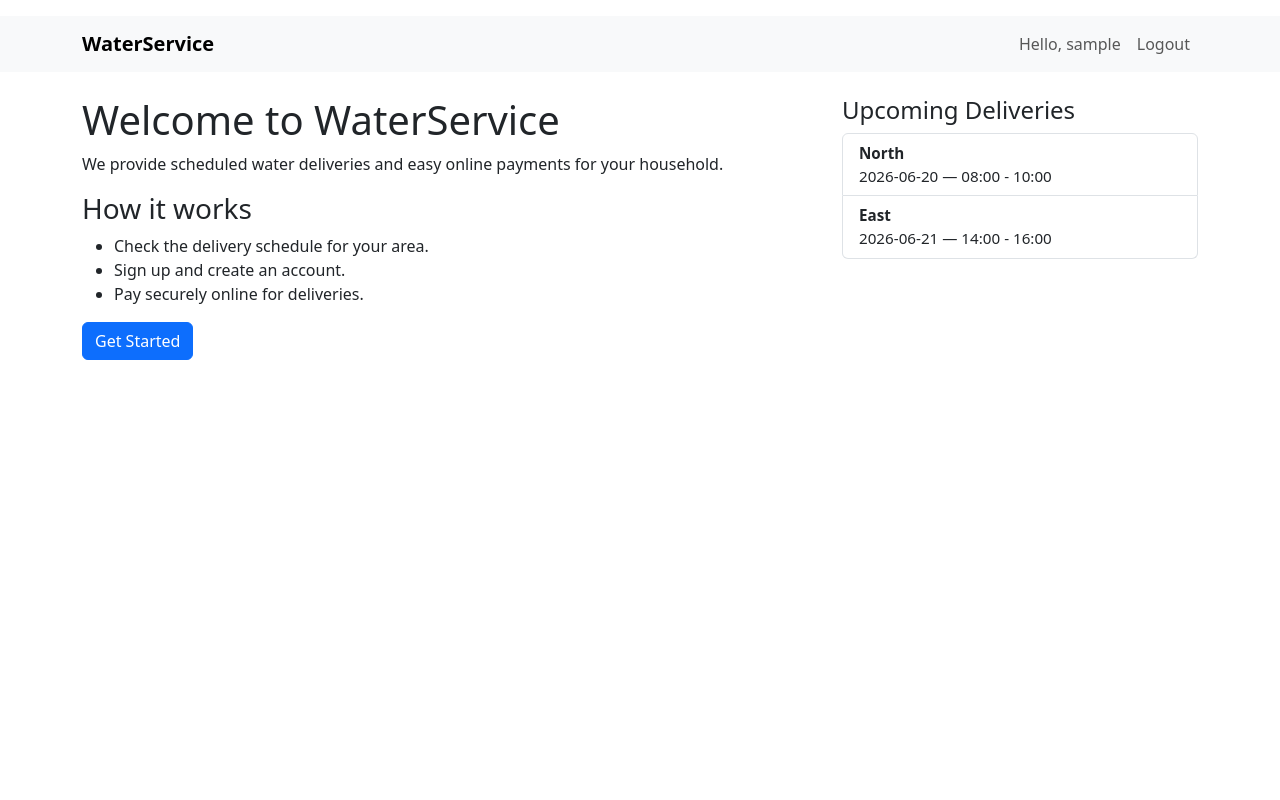
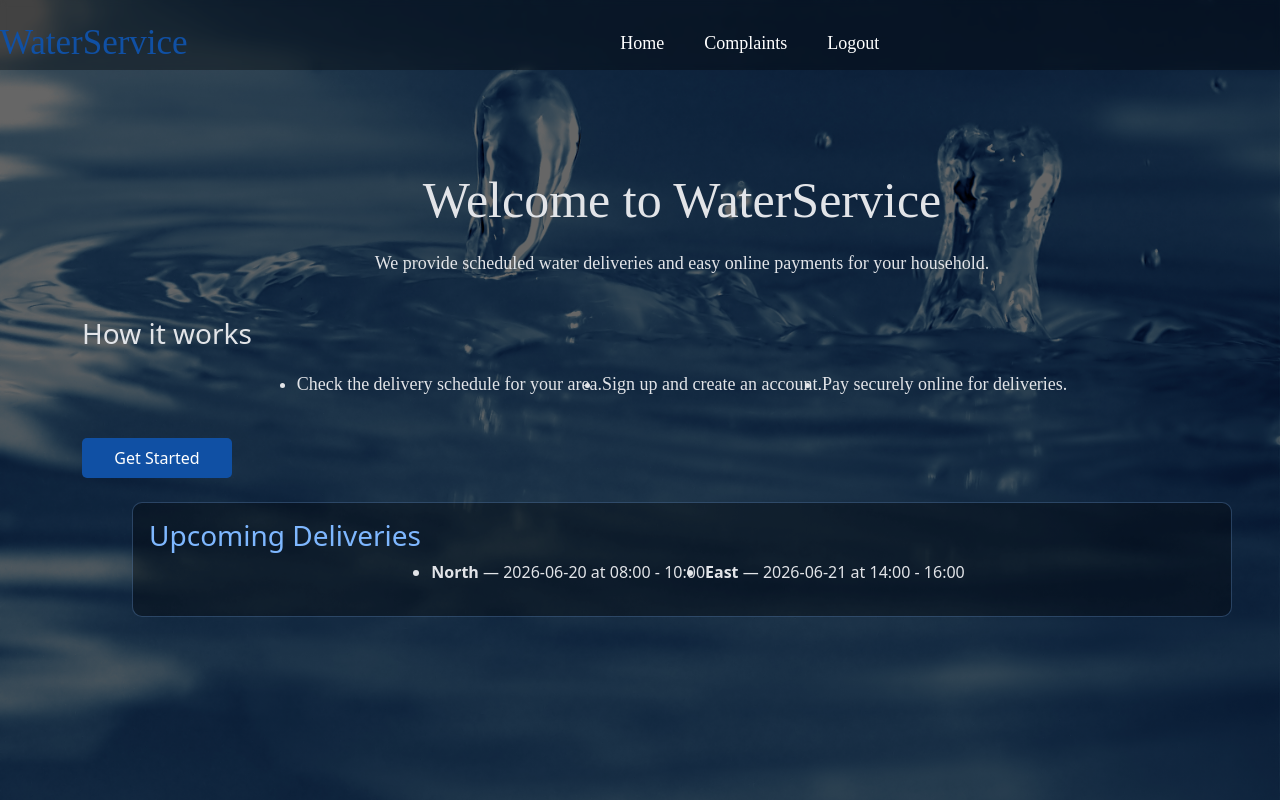
Before and after one commit to Allankamaus/Water-Management-system, a Flask app: page / in a window 1280 px wide. Run offline with Flask 2, Linux system fonts and the light colour scheme; the visitor is signed in with stand-in values (Sample User, id 1).

Commit message:
Added cmoplaints page

```diff
--- a/app.py
+++ b/app.py
@@ -23,7 +23,7 @@ def index():
     user = None
     if session.get("user_id"):
         user = {"id": session.get("user_id"), "name": session.get("user_name")}
-    return render_template("index.html", schedule=schedule, user=user)
+    return render_template("index.html", schedule=schedule, user=user, page_class="landing-page")
 
 
 @app.context_processor
@@ -84,6 +84,23 @@ def pay():
     return render_template("pay.html")
 
 
+@app.route("/complaints", methods=["GET", "POST"])
+def complaints():
+    """Render the complaints page and handle complaint submissions."""
+    if request.method == "POST":
+        meter_id = request.form.get("meter_id")
+        email = request.form.get("email")
+        details = request.form.get("details")
+        photo = request.files.get("photo")
+
+        # Placeholder handling for complaint submissions.
+        # In a later iteration, this should be stored or emailed to admins.
+        flash("Your complaint has been submitted. Our admin team will review it shortly.")
+        return redirect(url_for("complaints"))
+
+    return render_template("complaints.html")
+
+
 @app.route("/logout")
 def logout():
     session.clear()
--- a/static/style.css
+++ b/static/style.css
@@ -1,9 +1,316 @@
-body { padding-top: 1rem; }
-.navbar-brand { font-weight: 600; }
-h1 { margin-bottom: 0.5rem; }
-.list-group-item { font-size: 0.95rem; }
+*{
+    margin: 0;
+    padding: 0;
+}
 
-/* Simple responsive tweaks */
-@media (max-width: 576px) {
-  .container { padding-left: 0.75rem; padding-right: 0.75rem; }
+body {
+    margin: 0;
+    font-family: 'Times New Roman', Times, serif;
+    color: rgb(226, 228, 232);
+    background: #06142a;
 }
+
+.container{
+    width: min(1180px, 96%);
+    margin: 0 auto;
+    padding: 0 20px;
+}
+
+.main{
+    width: 100%;
+    background:
+        radial-gradient(circle at 12% 18%, rgba(35, 109, 202, 0.28), transparent 45%),
+        radial-gradient(circle at 84% 12%, rgba(8, 66, 143, 0.25), transparent 40%),
+        linear-gradient(160deg, rgb(6, 20, 42), rgb(8, 28, 54) 48%, rgb(7, 35, 65));
+    min-height: 100vh;
+    padding-bottom: 90px;
+    position: relative;
+}
+
+.main.landing-page{
+    background: linear-gradient(to top, rgba(0, 0, 0, 0.6), rgba(0, 0, 0, 0.6)), url('/static/images/water-drops.jpg');
+    background-size: cover;
+    background-position: center;
+}
+
+.navbar{
+    width: 100%;
+    height: 70px;
+    margin: 0;
+    padding: 0 30px;
+    box-sizing: border-box;
+    background: rgba(0, 0, 0, 0.35);
+    backdrop-filter: blur(3px);
+    border-radius: 0;
+    display: flex;
+    align-items: center;
+}
+
+.navbar::after{
+    content: "";
+    display: block;
+    clear: both;
+}
+
+.icon{
+    width: auto;
+    height: 70px;
+    display: flex;
+    align-items: center;
+}
+
+.logo{
+    color: rgb(16, 80, 164);
+    font-size: 35px;
+    font-family: 'Times New Roman', Times, serif;
+    text-decoration: none;
+    padding-left: 0;
+    float: none;
+    padding-top: 0;
+}
+
+.menu{
+    width: auto;
+    height: 70px;
+    flex: 1;
+    display: flex;
+    justify-content: center;
+}
+
+ul {
+    float: none;
+    display: flex;
+    justify-content: center;
+    align-items: center;
+}
+
+.menu ul{
+    list-style: none;
+    display: flex;
+    justify-content: space-between;
+    align-items: center;
+    height: 100%;
+}
+
+.menu ul li{
+    margin: 0 20px;
+}
+
+.menu ul li a{
+    text-decoration: none;
+    color: white;
+    font-size: 18px;
+    font-family: 'Times New Roman', Times, serif;
+}
+
+.menu ul li a:hover{
+    color: rgb(16, 80, 164);
+    transition: 0.3s;
+}
+
+.content{
+    width: 1200px;
+    height: auto;
+    margin: 80px auto 0;
+    clear: both;
+    color: rgb(226, 228, 232);
+    position: relative;
+    text-align: center;
+}
+
+.content .par{
+    padding-left: 0;
+    padding-bottom: 20px;
+    line-height: 30px;
+    font-family: 'Times New Roman', Times, serif;
+    font-size: 18px;
+    line-height: 1.5;
+    margin: 20px 0;
+}
+
+.content h1{
+    font-size: 50px;
+    padding-left: 0;
+    padding-top: 20px;
+    font-family: 'Times New Roman', Times, serif;
+}
+
+.content .cn{
+    width: 150px;
+    height: 40px;
+    background: rgb(16, 80, 164);
+    color: white;
+    padding: 10px 20px;
+    border: none;
+    border-radius: 5px;
+    cursor: pointer;
+    text-decoration: none;
+    display: inline-flex;
+    align-items: center;
+    justify-content: center;
+    box-sizing: border-box;
+}
+
+.content-actions{
+    margin-top: 10px;
+}
+
+.cn-alt{
+    background: transparent;
+    border: 1px solid rgb(16, 80, 164);
+}
+
+.cn:hover{
+    background: rgb(10, 50, 100);
+    transition: 0.3s;
+}
+
+.footer{
+    position: absolute;
+    left: 0;
+    bottom: 0;
+    width: 100%;
+    padding: 18px 20px;
+    text-align: center;
+    color: rgb(226, 228, 232);
+    background: rgba(0, 0, 0, 0.35);
+    backdrop-filter: blur(3px);
+    font-family: 'Times New Roman', Times, serif;
+    font-size: 16px;
+}
+
+.form-wrap{
+    width: min(460px, 92%);
+    margin: 70px auto 0;
+    padding: 28px;
+    border-radius: 12px;
+    background: rgba(0, 0, 0, 0.45);
+    backdrop-filter: blur(4px);
+    color: rgb(226, 228, 232);
+    box-sizing: border-box;
+}
+
+.form-wrap h1{
+    text-align: center;
+    margin-bottom: 20px;
+    font-family: 'Times New Roman', Times, serif;
+}
+
+.form-group{
+    margin-bottom: 14px;
+}
+
+.form-group label{
+    display: block;
+    margin-bottom: 6px;
+    font-size: 15px;
+    color: rgb(226, 228, 232);
+}
+
+.form-input{
+    width: 100%;
+    height: 38px;
+    border: 1px solid rgb(16, 80, 164);
+    border-radius: 6px;
+    background: rgba(255, 255, 255, 0.08);
+    color: white;
+    padding: 8px 10px;
+    box-sizing: border-box;
+}
+
+input.form-input[type="file"]{
+    padding: 6px 8px;
+}
+
+textarea.form-input{
+    min-height: 120px;
+    resize: vertical;
+}
+
+.form-action{
+    width: 100%;
+    height: 40px;
+    border: none;
+    border-radius: 6px;
+    background: rgb(16, 80, 164);
+    color: white;
+    cursor: pointer;
+    font-size: 15px;
+}
+
+.form-action:hover{
+    background: rgb(10, 50, 100);
+    transition: 0.3s;
+}
+
+.form-note{
+    margin-top: 12px;
+    text-align: center;
+}
+
+.form-note a{
+    color: rgb(126, 183, 255);
+    text-decoration: none;
+}
+
+.form-note a:hover{
+    text-decoration: underline;
+}
+
+.home-content{
+    text-align: left;
+}
+
+.home-content h1,
+.home-content .par{
+    text-align: center;
+}
+
+.home-grid{
+    width: min(1100px, 96%);
+    margin: 24px auto 0;
+    display: grid;
+    grid-template-columns: repeat(auto-fit, minmax(180px, 1fr));
+    gap: 14px;
+}
+
+.home-card{
+    background: rgba(0, 0, 0, 0.35);
+    border: 1px solid rgba(126, 183, 255, 0.28);
+    border-radius: 10px;
+    padding: 16px;
+}
+
+.home-card h3{
+    margin-bottom: 8px;
+    color: rgb(126, 183, 255);
+}
+
+.home-card p{
+    color: rgb(226, 228, 232);
+}
+
+.home-actions{
+    margin-top: 20px;
+    text-align: center;
+}
+
+.updates-panel{
+    width: min(1100px, 96%);
+    margin: 24px auto 0;
+    padding: 18px;
+    border-radius: 10px;
+    background: rgba(0, 0, 0, 0.35);
+    border: 1px solid rgba(126, 183, 255, 0.28);
+}
+
+.updates-panel h2{
+    margin-bottom: 12px;
+    color: rgb(126, 183, 255);
+}
+
+.updates-list{
+    margin-left: 20px;
+    color: rgb(226, 228, 232);
+    line-height: 1.6;
+}
--- a/templates/base.html
+++ b/templates/base.html
@@ -8,27 +8,27 @@
     <link href="https://cdn.jsdelivr.net/npm/bootstrap@5.3.2/dist/css/bootstrap.min.css" rel="stylesheet">
   </head>
   <body>
-    <nav class="navbar navbar-expand-lg navbar-light bg-light">
-      <div class="container">
-        <a class="navbar-brand" href="{{ url_for('index') }}">WaterService</a>
-        <button class="navbar-toggler" type="button" data-bs-toggle="collapse" data-bs-target="#nav" aria-controls="nav" aria-expanded="false" aria-label="Toggle navigation">
-          <span class="navbar-toggler-icon"></span>
-        </button>
-        <div class="collapse navbar-collapse" id="nav">
-          <ul class="navbar-nav ms-auto">
+    <div class="main{% if page_class %} {{ page_class }}{% endif %}">
+      <div class="navbar">
+        <div class="icon">
+          <a class="logo" href="{{ url_for('index') }}">WaterService</a>
+        </div>
+
+        <div class="menu">
+          <ul>
+            <li><a href="{{ url_for('index') }}">Home</a></li>
+            <li><a href="{{ url_for('complaints') }}">Complaints</a></li>
             {% if current_user %}
-              <li class="nav-item"><span class="nav-link">Hello, {{ current_user.name }}</span></li>
-              <li class="nav-item"><a class="nav-link" href="{{ url_for('logout') }}">Logout</a></li>
+              <li><a href="{{ url_for('logout') }}">Logout</a></li>
             {% else %}
-              <li class="nav-item"><a class="nav-link" href="{{ url_for('signin') }}">Sign In</a></li>
-              <li class="nav-item"><a class="nav-link" href="{{ url_for('signup') }}">Sign Up</a></li>
+              <li><a href="{{ url_for('signin') }}">Sign In</a></li>
+              <li><a href="{{ url_for('signup') }}">Sign Up</a></li>
             {% endif %}
           </ul>
         </div>
       </div>
-    </nav>
 
-    <div class="container mt-4">
+      <div class="container">
         {% with messages = get_flashed_messages() %}
           {% if messages %}
             <div class="alert alert-info">
@@ -39,6 +39,7 @@
 
         {% block content %}{% endblock %}
       </div>
+    </div>
 
     <script src="https://cdn.jsdelivr.net/npm/bootstrap@5.3.2/dist/js/bootstrap.bundle.min.js"></script>
   </body>
--- a/templates/index.html
+++ b/templates/index.html
@@ -1,31 +1,30 @@
 {% extends "base.html" %}
 
 {% block content %}
-  <div class="row">
-    <div class="col-md-8">
+  <div class="content home-content">
     <h1>Welcome to WaterService</h1>
-      <p>We provide scheduled water deliveries and easy online payments for your household.</p>
+    <p class="par">We provide scheduled water deliveries and easy online payments for your household.</p>
 
     <h3>How it works</h3>
-      <ul>
+    <ul class="par">
       <li>Check the delivery schedule for your area.</li>
       <li>Sign up and create an account.</li>
       <li>Pay securely online for deliveries.</li>
     </ul>
 
-      <a class="btn btn-primary" href="{{ url_for('signup') }}">Get Started</a>
+    <div class="content-actions">
+      <a class="cn" href="{{ url_for('signup') }}">Get Started</a>
     </div>
 
-    <div class="col-md-4">
-      <h4>Upcoming Deliveries</h4>
-      <ul class="list-group">
+    <div class="home-grid">
+      <div class="home-card">
+        <h3>Upcoming Deliveries</h3>
+        <ul>
           {% for s in schedule %}
-          <li class="list-group-item">
-            <strong>{{ s.zone }}</strong><br>
-            {{ s.date }} — {{ s.time }}
-          </li>
+            <li><strong>{{ s.zone }}</strong> — {{ s.date }} at {{ s.time }}</li>
           {% endfor %}
         </ul>
       </div>
     </div>
+  </div>
 {% endblock %}
```
Also changed, not shown: local.session.sql (added, +8 -0 lines), templates/complaints.html (added, +30 -0 lines), templates/pay.html (+10 -8 lines), templates/signin.html (+14 -12 lines), templates/signup.html (+18 -16 lines), Images/water-drops.jpg (added), 1 other file. Lines whose indentation alone changed are shown as unchanged.
